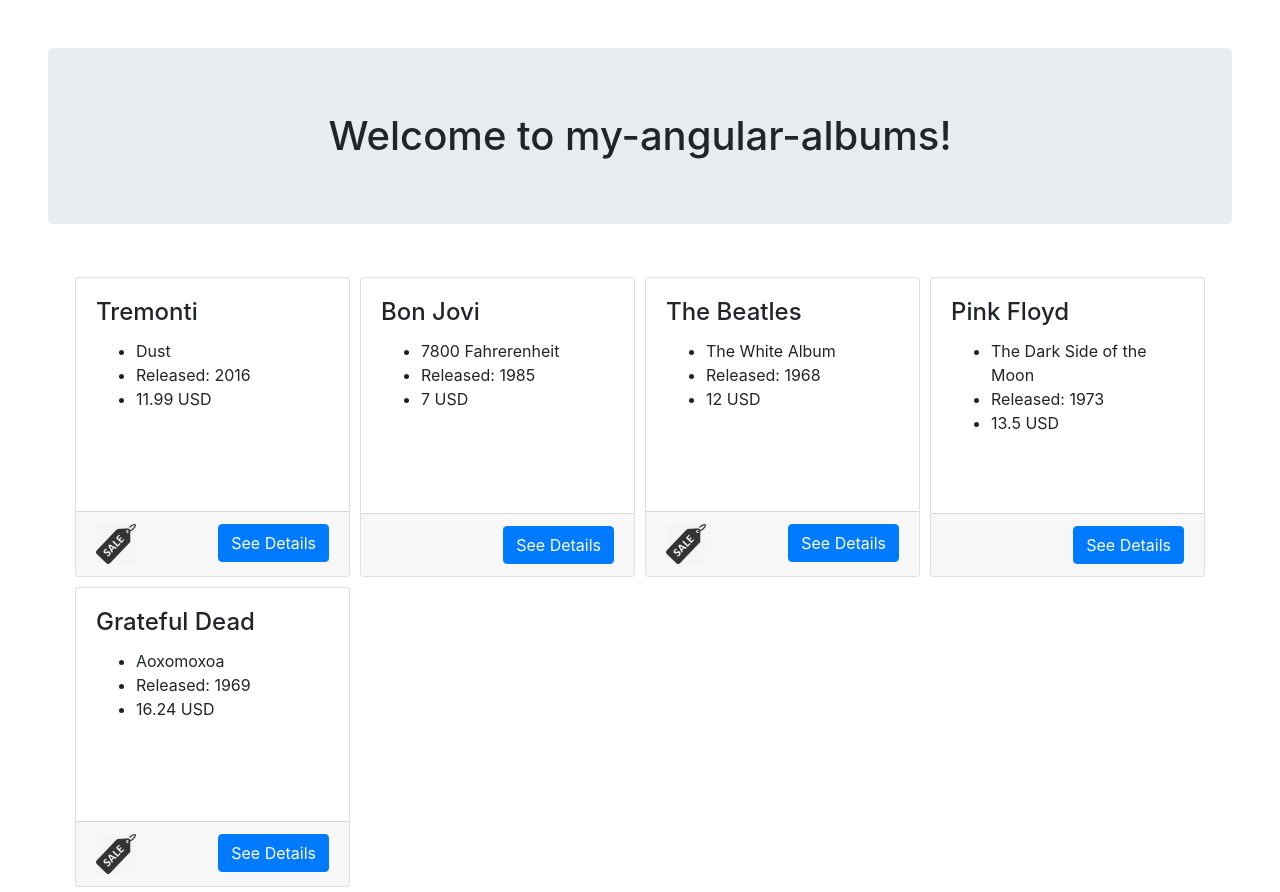
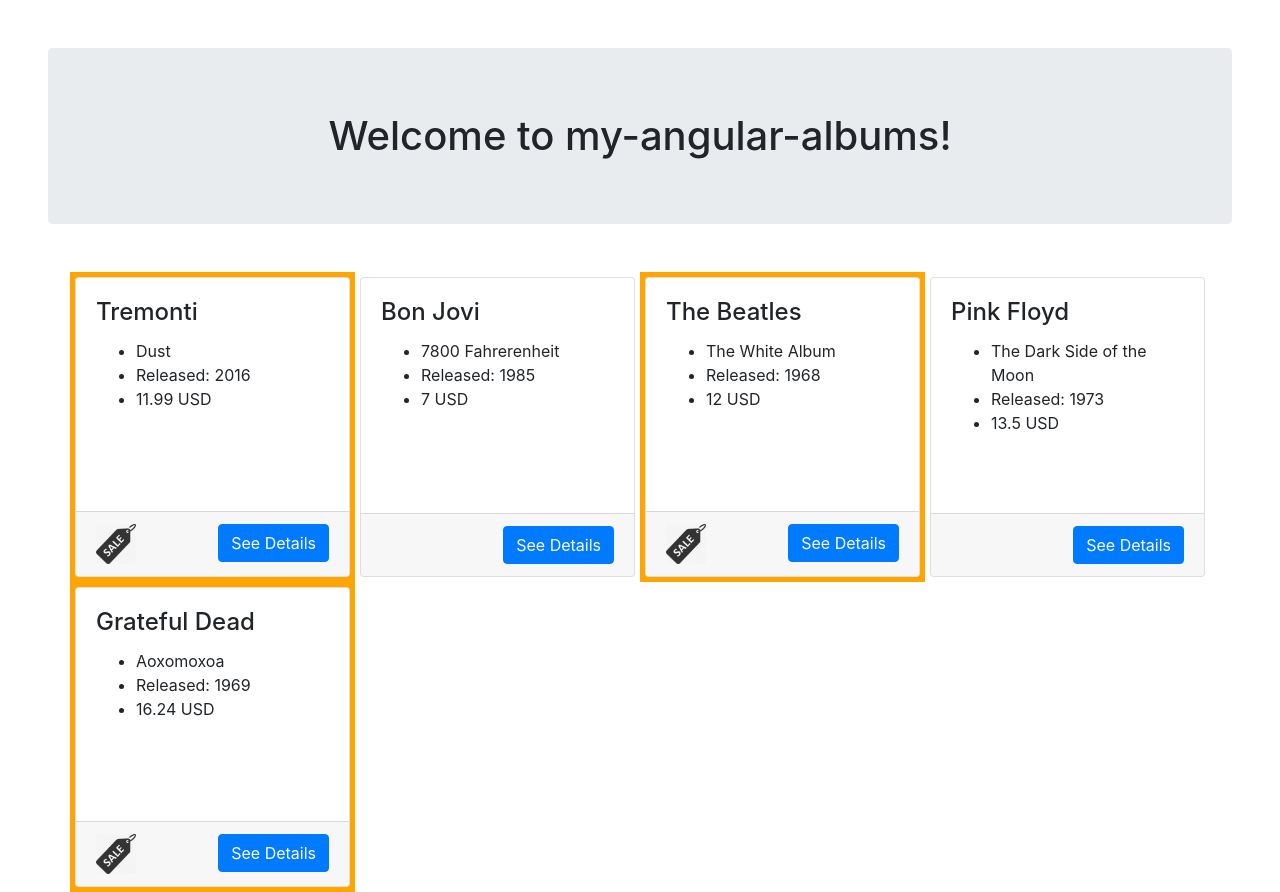
Before and after one commit to lc7729/angular100-albums, an Angular app: page / in a window 1280 px wide. Built offline with nearby package versions, Linux system fonts and the light colour scheme.

Commit message:
Add ngStyle Functionality

```diff
--- a/src/app/albums/album-list/album-list.component.html
+++ b/src/app/albums/album-list/album-list.component.html
@@ -1,5 +1,9 @@
 <div class="container">
   <div class="card-deck">
-    <app-album-card *ngFor="let album of albums" [album]="album" (albumClicked)="parentFunctionHandler($event)"></app-album-card>
+    <app-album-card *ngFor="let album of albums"
+      [album]="album" (albumClicked)="getSelectedAlbum($event)"
+      [album]="album" [ngStyle]="{'background-color': album.on_sale ? 'orange' : ''}"
+      [ngClass]="{ 'text-success bg-success': album == selectedAlbum }">
+    </app-album-card>
   </div>
 </div>
--- a/src/app/albums/album-list/album-list.component.ts
+++ b/src/app/albums/album-list/album-list.component.ts
@@ -9,11 +9,16 @@
 })
 export class AlbumListComponent implements OnInit {
   albums: Album[];
+  selectedAlbum: Album = null;
 
   constructor() { }
 
-  parentFunctionHandler(album) {
-    alert('Album ' + album.album_name + ' was sent from the album card component');
+  // Method will allow select and deselect
+  getSelectedAlbum(album: Album) {
+    if (this.selectedAlbum == album)
+        this.selectedAlbum = null;
+    else
+        this.selectedAlbum = album;
   }
 
   ngOnInit() {
```
